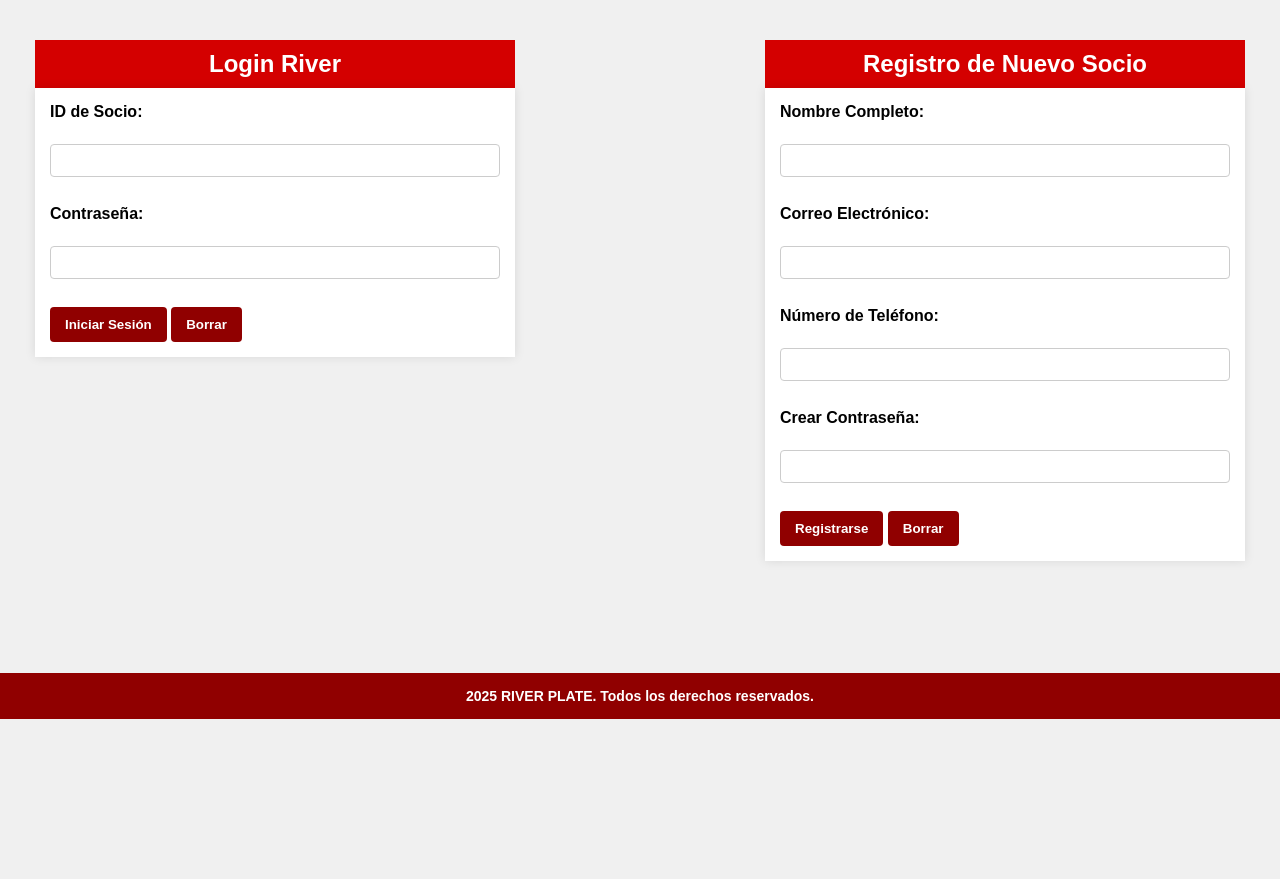
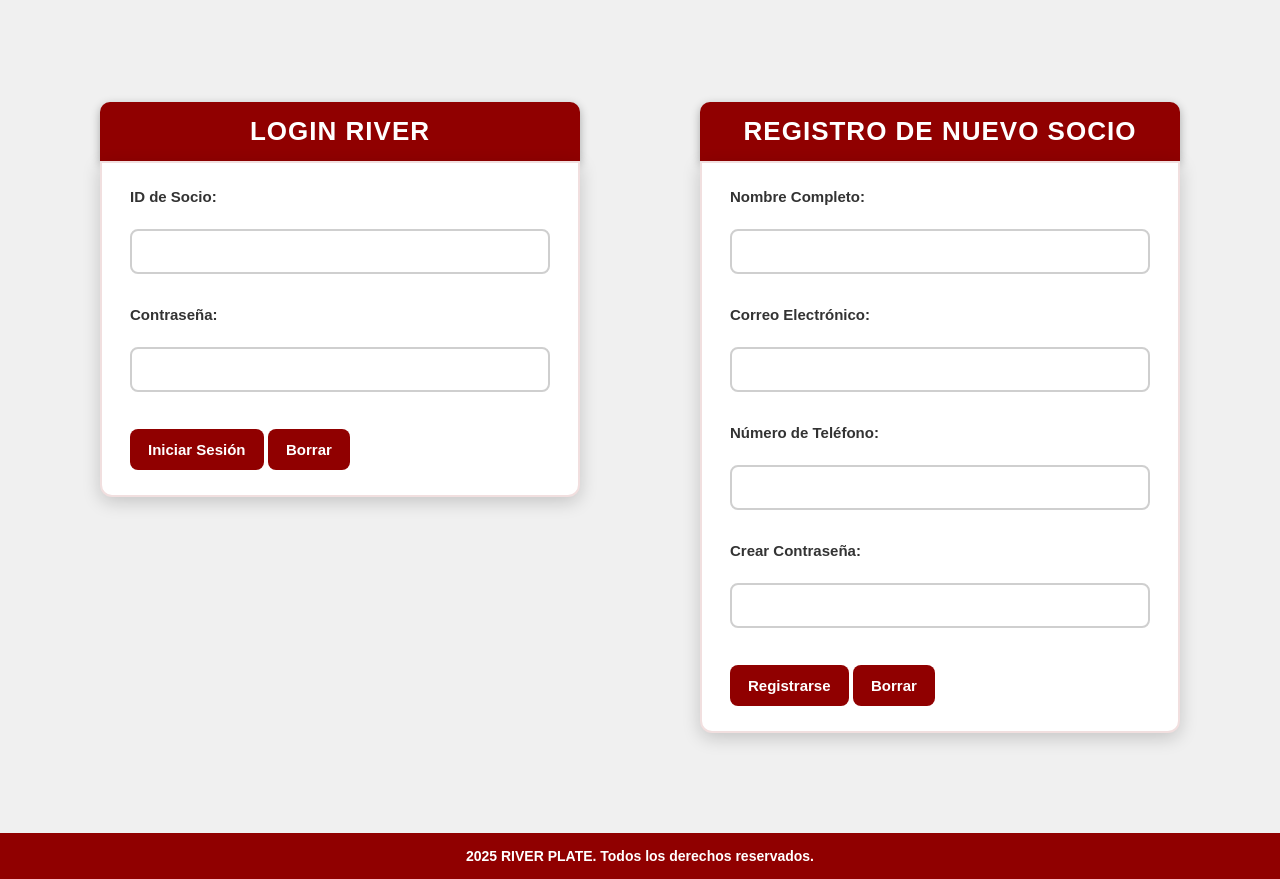
Before and after one commit to JoakoPorti07/ProyectoRiver, a PHP site: page /login.html in a window 1280 px wide. Shown: the part 81-960 px from the top of the page. Before the commit the page ends 800 px from the top, so only its background shows below. Run offline with PHP 8.4, Linux system fonts and the light colour scheme.

Commit message:
Mejoro el estilo en socio login

```diff
--- a/styles2.css
+++ b/styles2.css
@@ -1,73 +1,134 @@
+/* ---- TITULOS LOGIN / REGISTRO ---- */
+
 .titulopaginalogin {
     text-align: center;
     color: #ffffff;
-    background-color: #d40000;
-    padding: 10px;
-    border-radius: 0px;
-    font-size: 24px;
-    margin-bottom: 0px;
+    background-color: #900000;
+    padding: 14px 0;
+    border-radius: 10px 10px 0 0;
+    font-size: 26px;
+    font-weight: bold;
+    letter-spacing: 1px;
+    text-transform: uppercase;
+    margin-bottom: 0;
+    box-shadow: 0 3px 10px rgba(0,0,0,0.3);
 }
+
+
+/* ---- CONTENEDOR PRINCIPAL ---- */
+
+.mainlogin {
+    margin: 60px auto 80px;
+    display: flex;
+    flex-direction: row;
+    justify-content: center;
+    gap: 120px;
+    flex-wrap: wrap;
+}
+
+
+/* ---- FORMULARIOS ---- */
+
 form {
     background-color: #ffffff;
-    padding: 15px;
-    border-radius: 0px;
-    box-shadow: 0 0 10px rgba(0, 0, 0, 0.1);
-    margin-top: 0px;
-    width: 450px;
+    padding: 25px 28px;
+    border-radius: 0 0 12px 12px;
+    box-shadow: 0 5px 18px rgba(0,0,0,0.18);
+    margin-top: 0;
+    width: 420px;
+    border: 2px solid #90000020;
+    transition: transform .25s ease, box-shadow .25s ease;
 }
+
+form:hover {
+    transform: scale(1.02);
+    box-shadow: 0 7px 25px rgba(0,0,0,0.28);
+}
+
+
+/* ---- ETIQUETAS ---- */
+
 label {
     font-weight: bold;
     display: block;
-    margin-bottom: 5px;
+    margin-bottom: 6px;
+    color: #333;
+    font-size: 15px;
 }
-input[type="text"], input[type="password"], input[type="email"], textarea, input[type="tel"] {
+
+
+/* ---- CAMPOS DE TEXTO ---- */
+
+input[type="text"],
+input[type="password"],
+input[type="email"],
+input[type="tel"],
+textarea {
     width: 100%;
-    padding: 8px;
-    margin-bottom: 10px;
-    border: 1px solid #ccc;
-    border-radius: 4px;
+    padding: 12px;
+    margin-bottom: 14px;
+    border: 2px solid #cfcfcf;
+    border-radius: 8px;
+    font-size: 15px;
     box-sizing: border-box;
+    transition: border-color .25s ease, box-shadow .25s ease;
 }
-input[type="submit"], input[type="reset"] {
+
+input[type="text"]:focus,
+input[type="password"]:focus,
+input[type="email"]:focus,
+input[type="tel"]:focus {
+    border-color: #900000;
+    box-shadow: 0 0 6px #90000055;
+    outline: none;
+}
+
+
+/* ---- BOTONES ---- */
+
+input[type="submit"],
+input[type="reset"] {
     background-color: #900000;
     color: white;
-    padding: 10px 15px;
+    padding: 12px 18px;
     border: none;
-    border-radius: 4px;
+    border-radius: 8px;
     cursor: pointer;
     font-weight: bold;
+    font-size: 15px;
+    margin-top: 5px;
+    transition: background-color .25s ease, transform .2s ease;
 }
-input[type="submit"]:hover {
-    background-color: #700000;
+
+input[type="submit"]:hover,
+input[type="reset"]:hover {
+    background-color: #5c1a1a;
+    transform: translateY(-2px);
 }
-.registroTitulo {
-    font-family: 'Arial Black', Arial, sans-serif;
-    font-size: 28px;
-    color: #900000;
-    margin-bottom: 15px;
-}
-.titulopaginaregis {
-    text-align: center;
-    color: #ffffff;
-    background-color: #d40000;
-    padding: 10px;
-    border-radius: 5px;
-    font-size: 24px;
-    margin-bottom: 0px;
-    margin-top: 50px;
-}
+
+
+/* ---- REGISTRO ---- */
+
 .formularoregis {
     background-color: #ffffff;
-    padding: 15px;
-    border-radius: 0px;
-    box-shadow: 0 0 10px rgba(0, 0, 0, 0.1);
-    margin-top: 0px;
+    padding: 25px 28px;
+    border-radius: 0 0 12px 12px;
+    box-shadow: 0 5px 18px rgba(0,0,0,0.18);
+    border: 2px solid #90000020;
+}
 
+.formularoregis:hover {
+    transform: scale(1.02);
+    box-shadow: 0 7px 25px rgba(0,0,0,0.28);
 }
-.mainlogin {
-    margin-bottom: 50px;
-    display: flex;
-    flex-direction: row;
-    justify-content: center;
-    gap: 250px;
+
+
+/* ---- RESPONSIVE ---- */
+
+@media (max-width: 900px) {
+    .mainlogin {
+        flex-direction: column;
+        align-items: center;
+        gap: 60px;
+    }
 }
```
